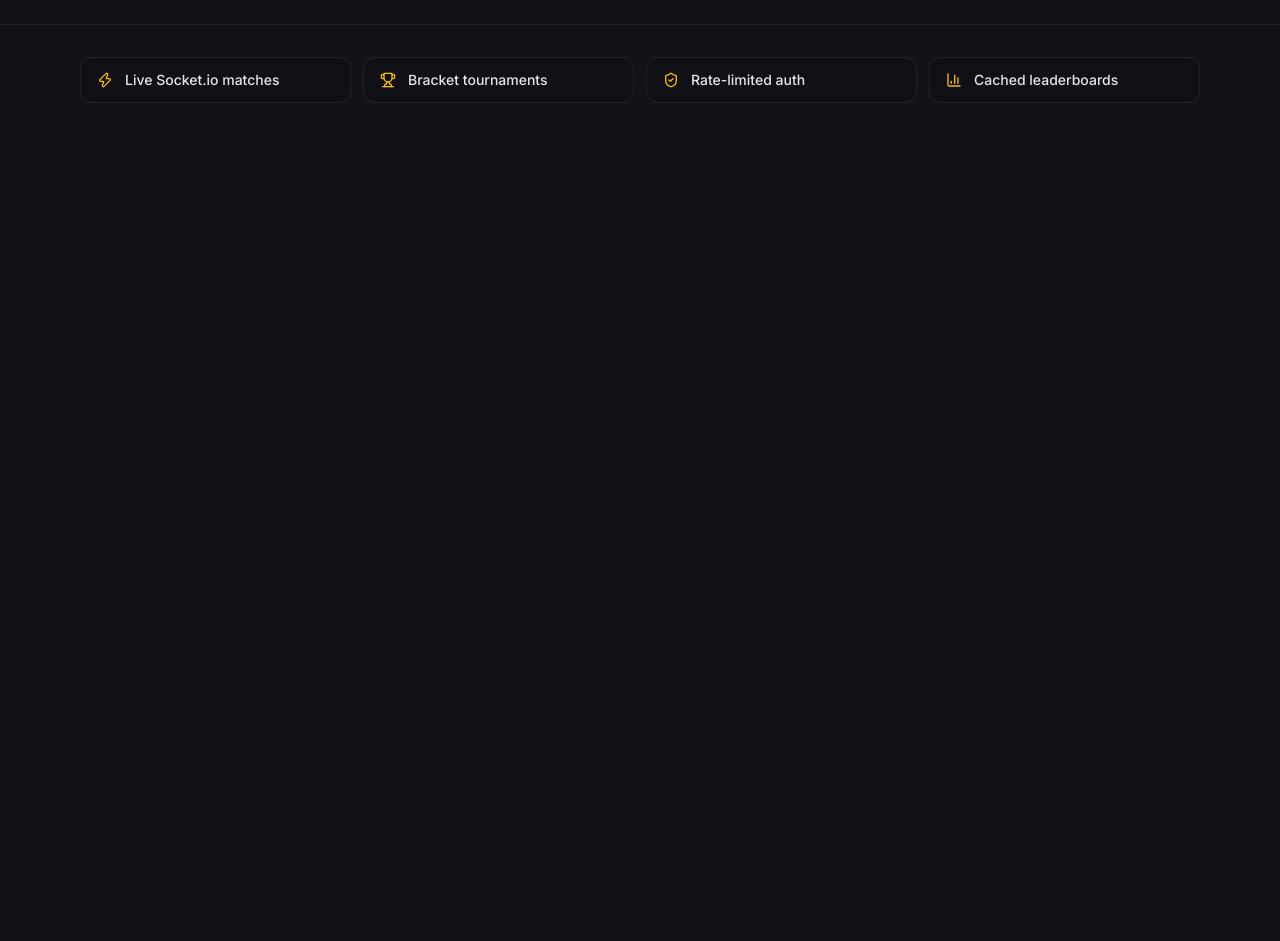
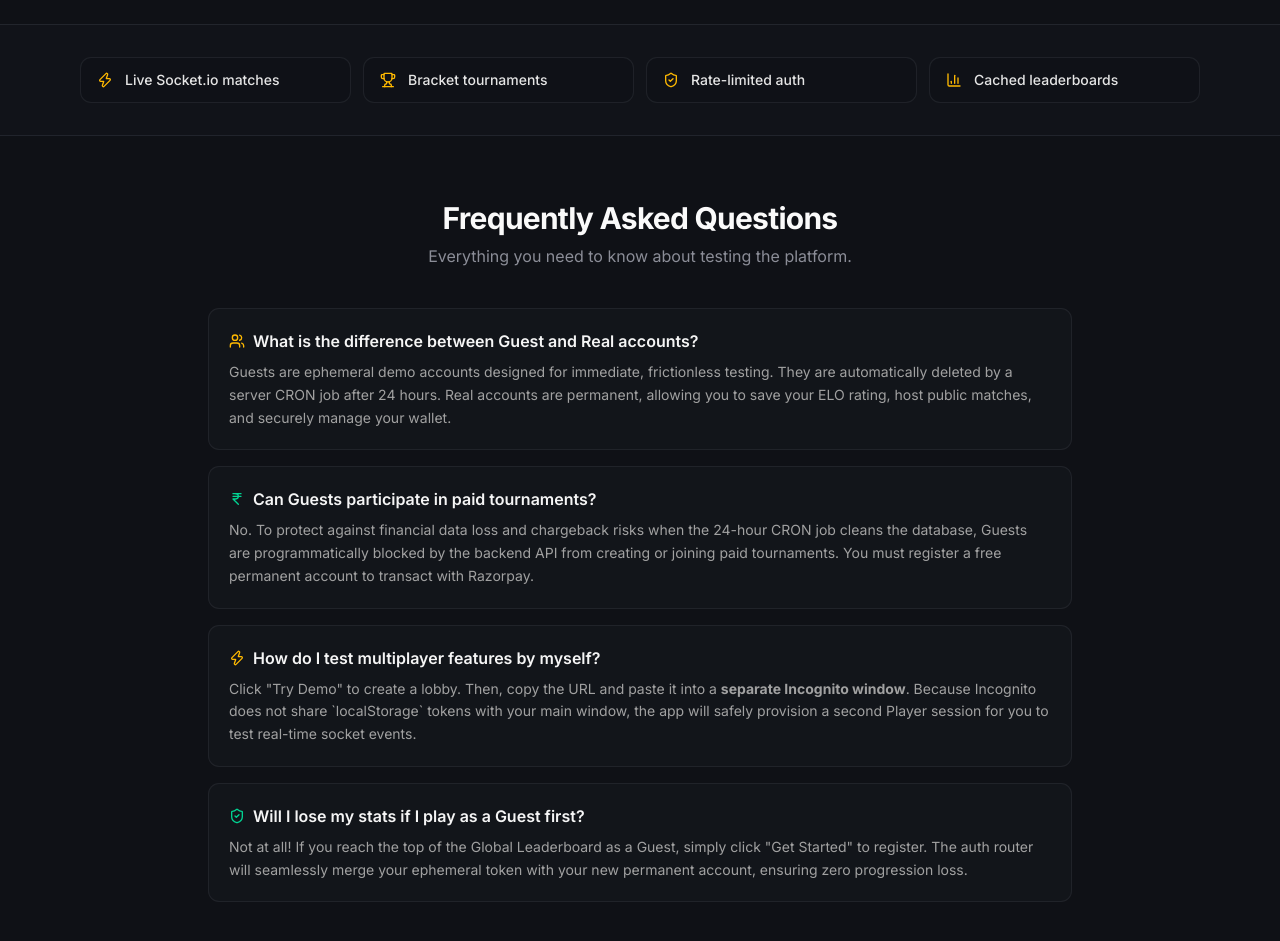
Before and after one commit to Suraj0791/multi-game, a React (Vite) app in the folder frontend/: page / in a window 1280 px wide. Shown: the part 800-1741 px from the top of the page. Before the commit the page ends 935 px from the top, so only its background shows below. Built offline with nearby package versions, Linux system fonts and the light colour scheme; no server answers.

Commit message:
fix layout

```diff
--- a/frontend/src/components/chat/ChatPanel.jsx
+++ b/frontend/src/components/chat/ChatPanel.jsx
@@ -131,7 +131,14 @@ export default function ChatPanel({ socket, tournamentId, userId }) {
               <div key={msg.id} className={`flex ${isMe ? "justify-end" : "justify-start"}`}>
                 <div className={`max-w-[86%] ${isMe ? "items-end" : "items-start"} flex flex-col gap-1`}>
                   <div className="flex items-center gap-1.5 px-1 text-[11px] text-muted-foreground">
-                    {!isMe && <span className="font-medium text-neutral-300">{msg.username || "Player"}</span>}
+                    {!isMe && (
+                      <span className="font-medium text-neutral-300 flex items-center gap-1">
+                        {msg.username || "Player"}
+                        {msg.username?.startsWith("Player_") && (
+                          <span className="rounded-sm bg-neutral-800 px-1 text-[9px] uppercase tracking-wide text-neutral-400">Guest</span>
+                        )}
+                      </span>
+                    )}
                     {isMe && <span className="font-medium text-neutral-300">You</span>}
                     {formattedTime && <span>{formattedTime}</span>}
                   </div>
--- a/frontend/src/components/layout/Layout.jsx
+++ b/frontend/src/components/layout/Layout.jsx
@@ -1,7 +1,7 @@
 import { Outlet } from 'react-router-dom'
 import Navbar from './Navbar'
 
-export default function Layout() {
+export default function Layout({ children }) {
   return (
     <div className="min-h-screen bg-background">
       {/* Navbar is always visible on every protected page */}
@@ -11,7 +11,7 @@ export default function Layout() {
       {/* If URL is /tournaments → TournamentsPage appears here */}
       {/* If URL is /leaderboard → LeaderboardPage appears here */}
       <main className="max-w-6xl mx-auto px-4 py-6">
-        <Outlet />
+        {children || <Outlet />}
       </main>
     </div>
   )
--- a/frontend/src/components/tournaments/TournamentCard.jsx
+++ b/frontend/src/components/tournaments/TournamentCard.jsx
@@ -79,7 +79,12 @@ export default function TournamentCard({ tournament }) {
       <div className="space-y-3 text-sm text-muted-foreground">
         <div className="flex items-center gap-2">
           <User className="h-3.5 w-3.5 text-neutral-500" />
-          <span className="truncate">Hosted by {tournament.hostName || 'Unknown'}</span>
+          <div className="flex items-center gap-1.5 truncate">
+            <span className="truncate">Hosted by {tournament.hostName || 'Unknown'}</span>
+            {tournament.hostName?.startsWith('Player_') && (
+              <span className="rounded-sm bg-neutral-800 px-1 py-[1px] text-[9px] uppercase tracking-wide text-neutral-400">Guest</span>
+            )}
+          </div>
         </div>
 
         <div className="grid grid-cols-2 gap-2">
--- a/frontend/src/pages/LandingPage.jsx
+++ b/frontend/src/pages/LandingPage.jsx
@@ -7,6 +7,7 @@ import {
   Brush,
   Check,
   Copy,
+  IndianRupee,
   ShieldCheck,
   Swords,
   Trophy,
@@ -260,6 +261,58 @@ export default function LandingPage() {
             })}
           </div>
         </section>
+
+        {/* ====== FAQ SECTION ====== */}
+        <section className="border-t border-border/70 bg-background py-16">
+          <div className="mx-auto max-w-4xl px-4">
+            <div className="mb-10 text-center">
+              <h2 className="text-3xl font-bold tracking-tight text-neutral-50">Frequently Asked Questions</h2>
+              <p className="mt-2 text-muted-foreground">Everything you need to know about testing the platform.</p>
+            </div>
+
+            <div className="space-y-4">
+              <div className="rounded-xl border border-border/60 bg-surface/35 p-5 transition-colors hover:bg-surface/50">
+                <h3 className="font-semibold text-neutral-100 flex items-center gap-2">
+                  <Users className="h-4 w-4 text-amber-400" />
+                  What is the difference between Guest and Real accounts?
+                </h3>
+                <p className="mt-2 text-sm text-neutral-400 leading-relaxed">
+                  Guests are ephemeral demo accounts designed for immediate, frictionless testing. They are automatically deleted by a server CRON job after 24 hours. Real accounts are permanent, allowing you to save your ELO rating, host public matches, and securely manage your wallet.
+                </p>
+              </div>
+
+              <div className="rounded-xl border border-border/60 bg-surface/35 p-5 transition-colors hover:bg-surface/50">
+                <h3 className="font-semibold text-neutral-100 flex items-center gap-2">
+                  <IndianRupee className="h-4 w-4 text-emerald-400" />
+                  Can Guests participate in paid tournaments?
+                </h3>
+                <p className="mt-2 text-sm text-neutral-400 leading-relaxed">
+                  No. To protect against financial data loss and chargeback risks when the 24-hour CRON job cleans the database, Guests are programmatically blocked by the backend API from creating or joining paid tournaments. You must register a free permanent account to transact with Razorpay.
+                </p>
+              </div>
+
+              <div className="rounded-xl border border-border/60 bg-surface/35 p-5 transition-colors hover:bg-surface/50">
+                <h3 className="font-semibold text-neutral-100 flex items-center gap-2">
+                  <Zap className="h-4 w-4 text-amber-400" />
+                  How do I test multiplayer features by myself?
+                </h3>
+                <p className="mt-2 text-sm text-neutral-400 leading-relaxed">
+                  Click "Try Demo" to create a lobby. Then, copy the URL and paste it into a <strong>separate Incognito window</strong>. Because Incognito does not share `localStorage` tokens with your main window, the app will safely provision a second Player session for you to test real-time socket events.
+                </p>
+              </div>
+
+              <div className="rounded-xl border border-border/60 bg-surface/35 p-5 transition-colors hover:bg-surface/50">
+                <h3 className="font-semibold text-neutral-100 flex items-center gap-2">
+                  <ShieldCheck className="h-4 w-4 text-emerald-400" />
+                  Will I lose my stats if I play as a Guest first?
+                </h3>
+                <p className="mt-2 text-sm text-neutral-400 leading-relaxed">
+                  Not at all! If you reach the top of the Global Leaderboard as a Guest, simply click "Get Started" to register. The auth router will seamlessly merge your ephemeral token with your new permanent account, ensuring zero progression loss.
+                </p>
+              </div>
+            </div>
+          </div>
+        </section>
       </main>
     </div>
   )
```
